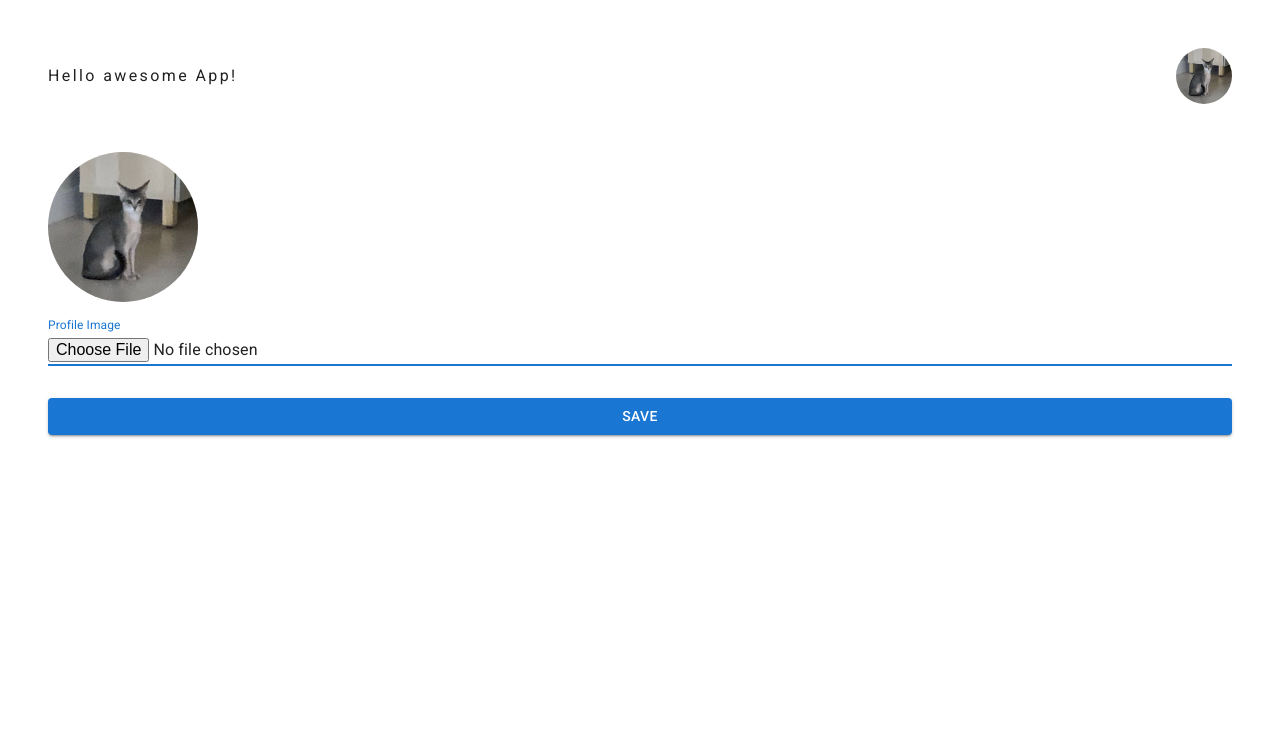
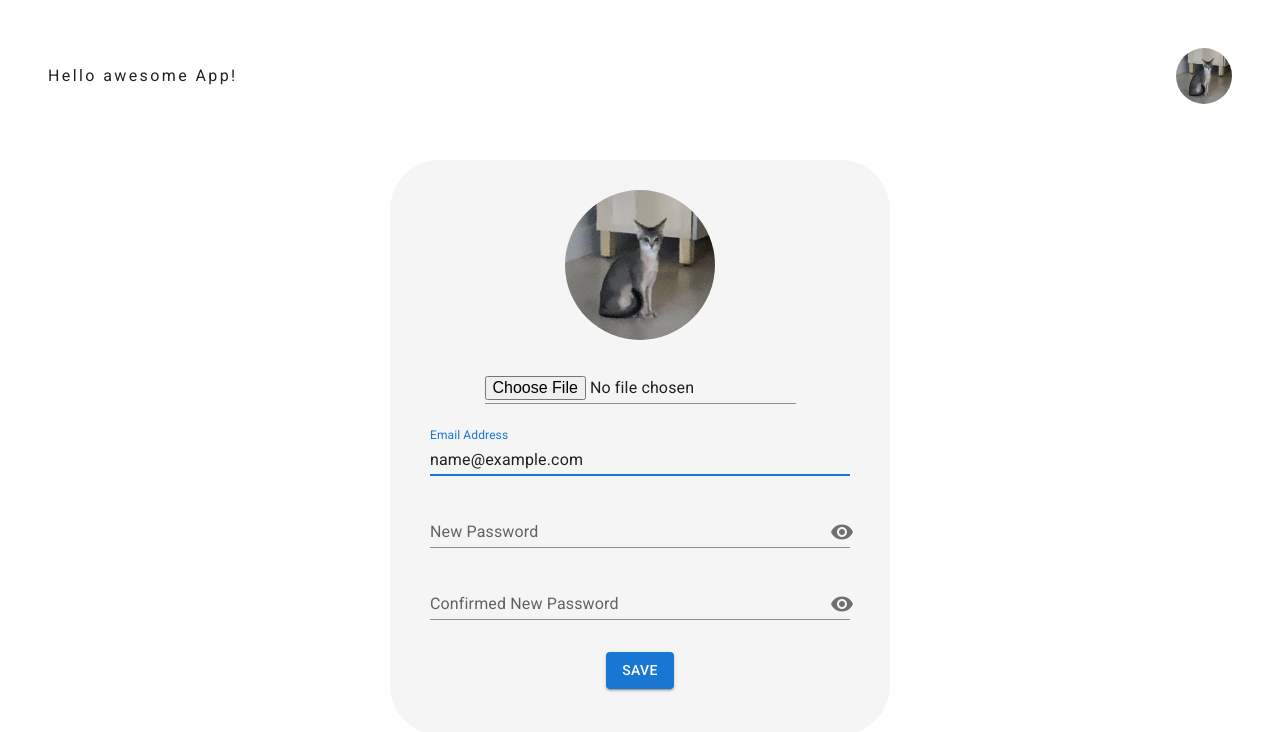
Before and after one commit to Anastasia1ukina/SelfStudyIT, a React (Vite) app: page /profile in a window 1280 px wide. Shown: the top 732 px of the page. Built offline with nearby package versions, Linux system fonts and the light colour scheme; no server answers; sample sign-in values are in the browser's storage.

Commit message:
feat: добавляет форму и загрузку аватара в firestore

```diff
--- a/src/layout/header/Header.jsx
+++ b/src/layout/header/Header.jsx
@@ -84,7 +84,7 @@ export const Header = () => {
                 <Typography variant="h6">Anna Hello</Typography>
                 <Typography>{userEmail}</Typography>
               </Box>
-              <IconButton size="small">
+              <IconButton onClick={resetAuth} type="submit" size="small">
                 <LogoutIcon />
               </IconButton>
             </Stack>
--- a/src/pages/profile/ProfileAvatar.jsx
+++ b/src/pages/profile/ProfileAvatar.jsx
@@ -2,22 +2,57 @@ import * as React from "react";
 import defaultProfileImage from "../../assets/fiona.jpg";
 import { Avatar, TextField, Box, Button } from "@mui/material";
 import { useForm, Controller } from "react-hook-form";
-import { getStorage, ref, uploadBytes } from "firebase/storage";
+import { getStorage, ref, uploadBytes, getDownloadURL } from "firebase/storage";
+import { AuthContext } from "../../features/auth/AuthContext";
+import { useContext } from "react";
+import { PasswordField } from "../auth/PasswordField";
+import { getAuth, updateProfile } from "firebase/auth";
 
 export const ProfileAvatar = () => {
-  const { control, handleSubmit } = useForm({
+  const { authValue, setAuthValue } = useContext(AuthContext);
+  const auth = getAuth();
+
+  const resetAuth = () => {
+    setAuthValue(null);
+  };
+
+  const userName = authValue.username;
+  const lastName = authValue.lastName;
+  const userEmail = authValue.email;
+  const userPassword = authValue.password;
+
+  const { control, handleSubmit, watch, formState: { errors } } = useForm({
     defaultValues: {
       profileImage: "",
+      username: "",
+      lastName: "",
+      email: "",
+      password: "",
+      confirmedPassword: "",
     },
   });
 
   const onSubmit = async (data) => {
     const storage = getStorage();
-    const storageRef = ref(storage, "profile-image");
+    const storageRef = ref(storage, 'images/' + data.profileImage.name);
+    console.log({data})
 
     uploadBytes(storageRef, data.profileImage).then((snapshot) => {
       console.log('Uploaded a blob or file!', snapshot, storageRef);
+
+      getDownloadURL(snapshot.ref).then((downloadURL) => {
+        console.log('File available at', downloadURL);
+
+        updateProfile(auth.currentUser, {
+          photoURL: downloadURL
+        }).then(() => {
+          console.log("Profile updated!");
+        }).catch((error) => {
+          console.log("An error occurred", error);
+        });
+      });
     });
+
     // const { email, password } = data;
 
     // await createUserWithEmailAndPassword(auth, email, password)
@@ -41,17 +76,26 @@ export const ProfileAvatar = () => {
       component="form"
       noValidate
       onSubmit={handleSubmit(onSubmit)}
-      // sx={{
-      //   mt: 1,
-      //   width: "90%",
-      //   maxWidth: "500px",
-      // }}
+      display="flex"
+      flexDirection="column"
+      justifyContent="center"
+      alignItems="center"
+      borderRadius="50px"
+      sx={{
+        mt: 1,
+        ml: "auto",
+        mr: "auto",
+        padding: "30px 40px",
+        backgroundColor: "#f5f5f5",
+        width: "90%",
+        maxWidth: "500px",
+      }}
     >
       <Avatar
         alt="profile"
         htmlFor="profileImage"
         src={defaultProfileImage}
-        sx={{ width: 150, height: 150 }}
+        sx={{ cursor: "pointer", width: 150, height: 150 }}
       ></Avatar>
       <Controller
         name="profileImage"
@@ -67,7 +111,6 @@ export const ProfileAvatar = () => {
               }}
               margin="normal"
               variant="standard"
-              fullWidth
               label="Profile Image"
               autoFocus
               type="file"
@@ -75,7 +118,61 @@ export const ProfileAvatar = () => {
           );
         }}
       />
-      <Button type="submit" fullWidth variant="contained" sx={{ mt: 3, mb: 2 }}>
+      <Controller
+        name="email"
+        control={control}
+        render={({ field }) => (
+          <TextField
+            {...field}
+            margin="normal"
+            variant="standard"
+            fullWidth
+            label="Email Address"
+            autoComplete="email"
+            autoFocus
+            value={userEmail}
+            readOnly
+          />
+        )}
+      />
+      <Controller
+        name="newPassword"
+        control={control}
+        rules={{ minLength: 6 }}
+        render={({ field }) => (
+          <>
+            <PasswordField field={field} label="New Password" />
+            {errors.password &&
+              errors.password.type === "minLength" && (
+                <span>
+                  Password must be at least 6 characters long
+                </span>
+              )}
+          </>
+        )}
+      />
+      <Controller
+        name="confirmedNewPassword"
+        control={control}
+        rules={{
+          required: true,
+          validate: (value) => value === watch("newPassword"),
+        }}
+        render={({ field }) => (
+          <>
+            <PasswordField field={field} label="Confirmed New Password" />
+            {errors.confirmedPassword &&
+              errors.confirmedPassword.type === "required" && (
+                <span>This field is required</span>
+              )}
+            {errors.confirmedPassword &&
+              errors.confirmedPassword.type === "validate" && (
+                <span>Passwords do not match</span>
+              )}
+          </>
+        )}
+      />
+      <Button type="submit" variant="contained" sx={{ mt: 3, mb: 2 }}>
         Save
       </Button>
     </Box>
```
